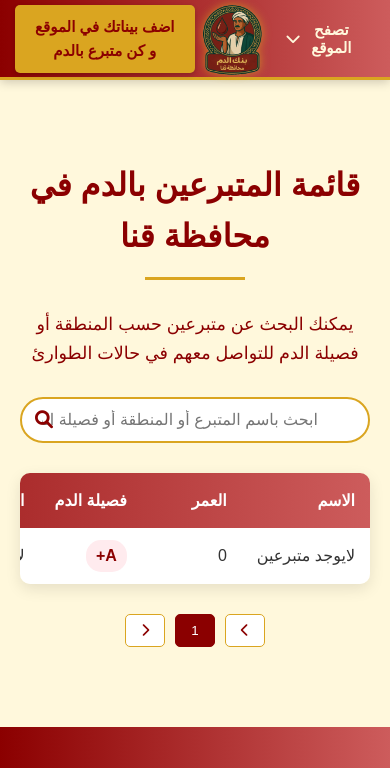
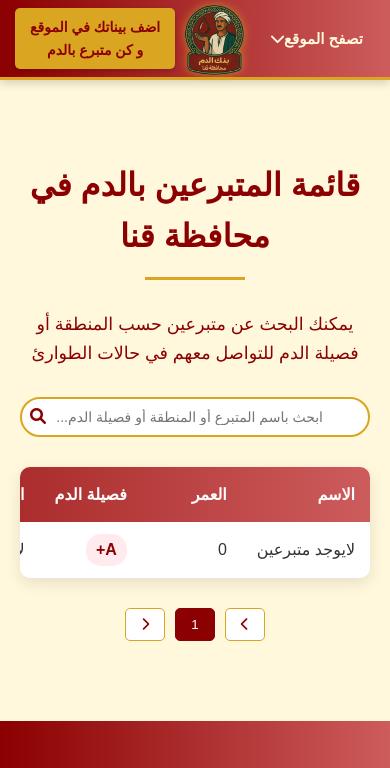
Before and after one commit to ahmedhatem111/Qena-Governorate-Blood-Bank, a plain HTML site: page blood donors.html in a window 390 px wide. Shown: the top 768 px of the page. Drawn offline with Linux system fonts and the light colour scheme.

Commit message:
Add files via upload

```diff
--- a/blood donors.html
+++ b/blood donors.html
@@ -179,7 +179,7 @@
             margin: 15px auto;
         }
 
-        /* شريط البحث */
+        /* شريط البحث - تم التعديل هنا */
         .search-container {
             margin-bottom: 30px;
             display: flex;
@@ -200,7 +200,8 @@
             font-size: 16px;
             outline: none;
             transition: all 0.3s;
-    direction: right; /* ✅ عشان يبقي النص يبدأ من اليمين */
+            direction: rtl;
+            text-align: right; /* التأكد من بدء النص من اليمين */
         }
 
         .search-box input:focus {
@@ -341,7 +342,7 @@
         }
 
         .footer-logo img {
-            height: 80px; /* حجم كبير للشعار في الفوتر */
+            height: 80px;
             width: auto;
             max-width: 220px;
             object-fit: contain;
@@ -403,7 +404,7 @@
             }
 
             .logo img {
-                height: 75px; /* حجم أصغر قليلاً للجوال */
+                height: 75px;
                 max-width: 180px;
             }
 
@@ -421,7 +422,6 @@
                 min-width: 180px;
             }
 
-            @media (max-width: 768px) {
             .donors-table {
                 display: block;
                 overflow-x: auto;
@@ -436,7 +436,7 @@
             .donors-table td {
                 min-width: 100px;
             }
-}
+
             .donors-table th:nth-child(1),
             .donors-table td:nth-child(1) {
                 width: 20%;
@@ -485,6 +485,24 @@
             .footer-logo img {
                 height: 130px;
                 max-width: 300px;
+            }
+        }
+
+        /* تعديلات إضافية للهواتف الصغيرة */
+        @media (max-width: 480px) {
+            .search-box input {
+                padding: 10px 45px 10px 15px;
+                font-size: 14px;
+            }
+
+            .search-box button {
+                left: 10px;
+                font-size: 16px;
+            }
+
+            .donate-btn {
+                padding: 8px 15px;
+                font-size: 14px;
             }
         }
     </style>
```
Also changed, not shown: index.html (+1 -1 lines). Lines whose indentation alone changed are shown as unchanged.
